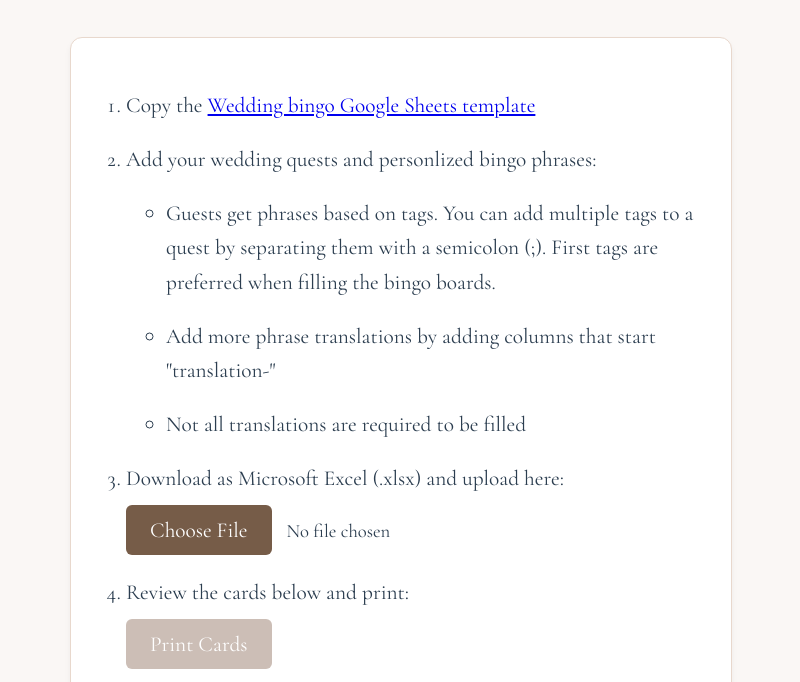
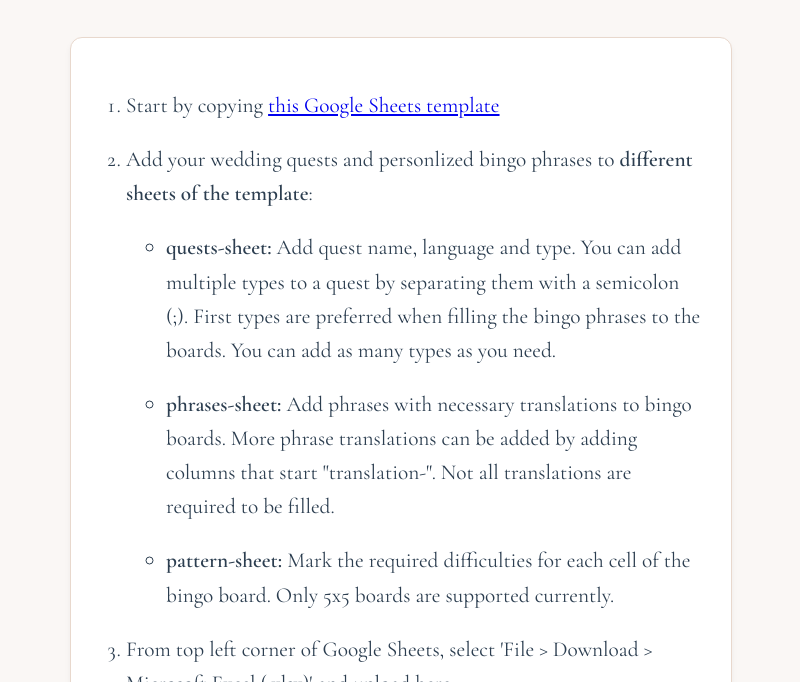
Before and after one commit to ollipal/bingo, a plain HTML site: page frontend/index.html in a window 1280 px wide. Shown: the part 118-800 px from the top of the page, without its empty margins (239-1039 px from the left). Drawn offline with nearby package versions, Linux system fonts and the light colour scheme.

Commit message:
Instructions improved

```diff
--- a/frontend/index.html
+++ b/frontend/index.html
@@ -225,20 +225,20 @@
 
     <div class="instructions">
         <ol>
-            <li>Copy the <a href="https://docs.google.com/spreadsheets/d/1yx40I3fyQozHYuHJGIeRyKcAWGyqfz4XX7hdDlGDyL0/copy?usp=sharing" target="_blank">Wedding bingo Google Sheets template</a></li>
-            <li>Add your wedding quests and personlized bingo phrases:
+            <li>Start by copying <a href="https://docs.google.com/spreadsheets/d/1yx40I3fyQozHYuHJGIeRyKcAWGyqfz4XX7hdDlGDyL0/copy?usp=sharing" target="_blank">this Google Sheets template</a></li>
+            <li>Add your wedding quests and personlized bingo phrases to <b>different sheets of the template</b>:
                 <ul style="color: #2c3e50;">
-                    <li>Guests get phrases based on tags. You can add multiple tags to a quest by separating them with a semicolon (;). First tags are preferred when filling the bingo boards.</li>
-                    <li>Add more phrase translations by adding columns that start "translation-"</li>
-                    <li>Not all translations are required to be filled</li>
+                    <li><b>quests-sheet:</b> Add quest name, language and type. You can add multiple types to a quest by separating them with a semicolon (;). First types are preferred when filling the bingo phrases to the boards. You can add as many types as you need.</li>
+                    <li><b>phrases-sheet:</b> Add phrases with necessary translations to bingo boards. More phrase translations can be added by adding columns that start "translation-". Not all translations are required to be filled.</li>
+                    <li><b>pattern-sheet:</b> Mark the required difficulties for each cell of the bingo board. Only 5x5 boards are supported currently.</li>
                 </ul>
             </li>
-            <li>Download as Microsoft Excel (.xlsx) and upload here:
+            <li>From top left corner of Google Sheets, select 'File > Download > Microsoft Excel (.xlsx)' and  upload here:
                 <div class="instruction-button-container">
                     <input type="file" id="fileInput" accept=".xlsx">
                 </div>
             </li>
-            <li>Review the cards below and print:
+            <li>Review the generated cards below and print:
               <div class="instruction-button-container">
                 <button id="printButton" onclick="window.print()" disabled>Print Cards</button>
               </div>
@@ -247,7 +247,7 @@
         <div id="errorBox" class="error-box"></div>
     </div>
 
-    <div id="loadingText" class="loading-text">Generating bingo cards (due to cheap setup this can take up to 60 seconds)</div>
+    <div id="loadingText" class="loading-text">Generating bingo cards (due to cheap setup backend startup can take up to 60 seconds)</div>
 
     <script>
         function clearCards() {
```
